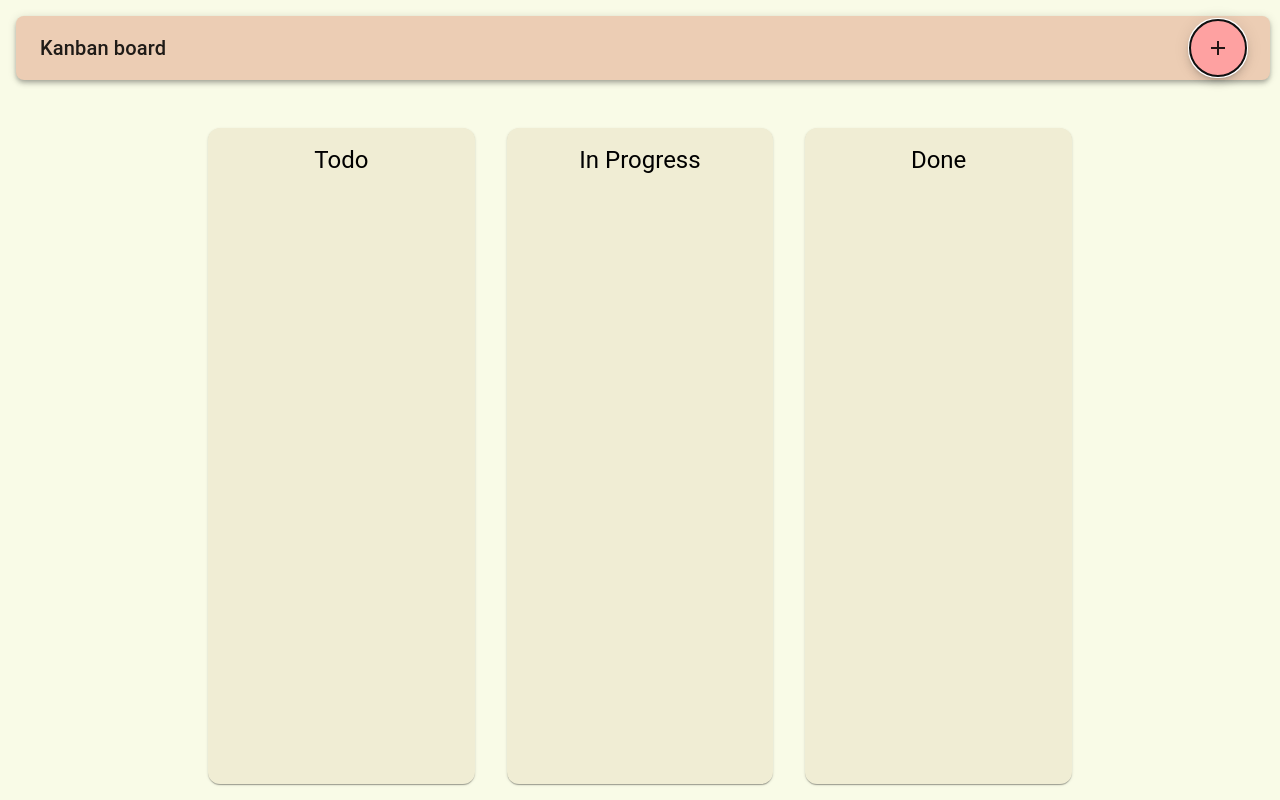
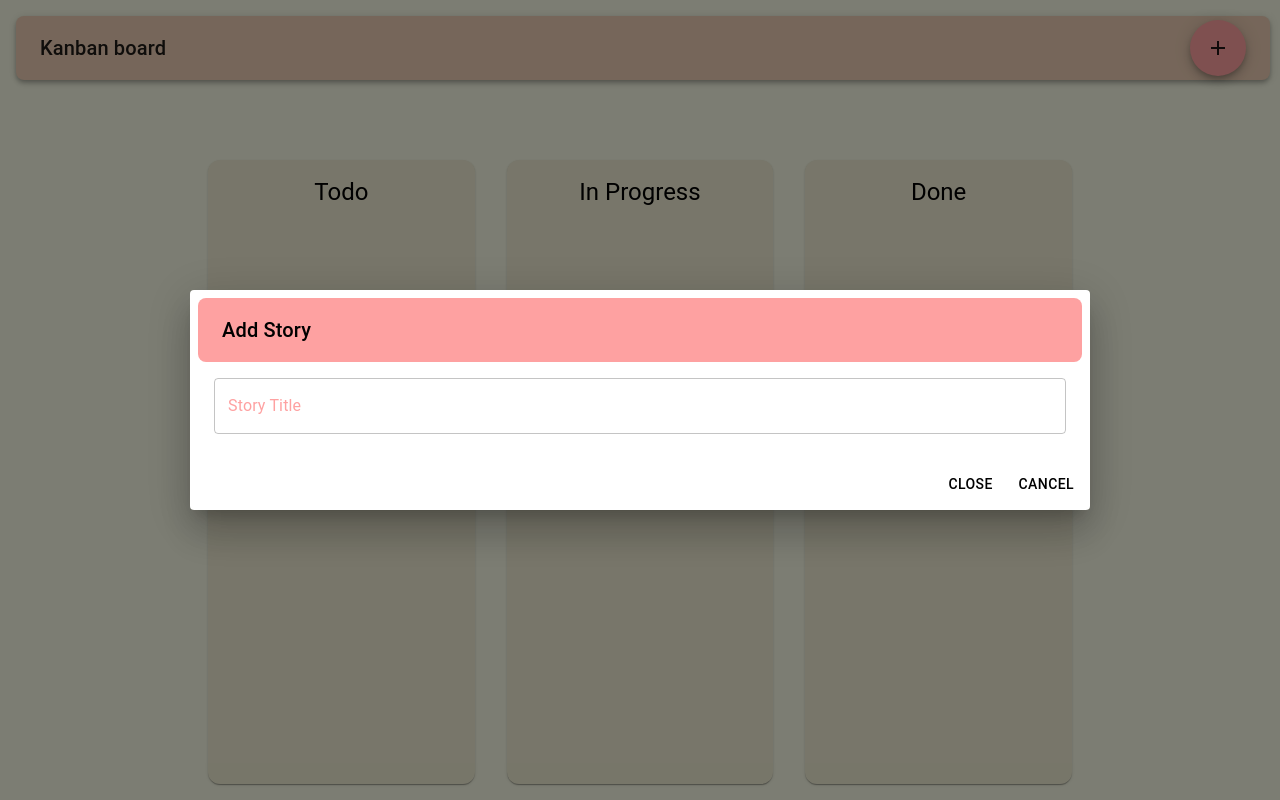
Before and after one commit to talehto/react-tests, a React (Vite) app in the folder agile-sprint-view2/: page / in a window 1280 px wide. Both pictures are taken after a click on the button "add". Built offline with nearby package versions, Linux system fonts and the light colour scheme.

Commit message:
Added "Add Story" dialog

```diff
--- a/agile-sprint-view2/src/App.tsx
+++ b/agile-sprint-view2/src/App.tsx
@@ -1,31 +1,68 @@
-import React from 'react';
+import React, { useState } from 'react';
 import Box from '@mui/material/Box';
 import Grid from '@mui/material/Grid2';
-import { CssBaseline, ThemeProvider, AppBar, Toolbar, Typography, Button } from '@mui/material';
+import { CssBaseline, ThemeProvider, Dialog, DialogActions, DialogContent, DialogContentText, DialogTitle, Button, TextField } from '@mui/material';
 import theme from './theme';
 import CustomAppBar from './components/CustomAppBar';
 import BackgroundColumn from './components/BackgroundColumn';
+import StoryDialog from './components/StoryDialog';
 
 const App: React.FC = () => {
 
+  const [open, setOpen] = useState(false);
+  const [storyTitle, setStoryTitle] = useState('');
+
   const handleButtonClick = () => {
-    console.log('Button clicked');
+    setOpen(true);
   };
+
+  const handleClose = () => {
+    //console.log(storyTitle);
+    setOpen(false);
+  };
+
+  const handleCancelButton = () => {
+    setStoryTitle('');
+    // console.log('cancel button handler');
+    // console.log(storyTitle);
+    setOpen(false);
+  };
+
+  const handleStoryTitleChange = (event: React.ChangeEvent<HTMLInputElement>) => {
+    setStoryTitle(event.target.value);
+  };
+
+  const columns = [
+    { title: "Todo", size: { xs: 4, md: 4 } },
+    { title: "In Progress", size: { xs: 4, md: 4 } },
+    { title: "Done", size: { xs: 4, md: 4 } }
+  ];
 
   return (
     <ThemeProvider theme={theme}>
       <CssBaseline />
       <Box sx={{ display: 'flex', flexDirection: 'column', flexGrow: 1, width: "100vw", height: "100vh", bgcolor: 'background.default' }}>
       <CustomAppBar title="Kanban board" sx={{ width: "98vw",  mt: 2 }} onButtonClick={handleButtonClick} />
+        <p>{storyTitle}</p>
         <Grid container sx={{ width: "70vw", height: "100vh", flexGrow: 1, margin: 'auto' }}>
-          <BackgroundColumn title="Todo" size={{ xs: 4, md: 4 }}
-            grid_sx_args={{ pl: 2, pr: 2, pt: 2, pb: 2 }} card_sx_args={{ mt: 2 }} />
-          <BackgroundColumn title="In Progress" size={{ xs: 4, md: 4 }}
-            grid_sx_args={{ pl: 2, pr: 2, pt: 2, pb: 2 }} card_sx_args={{ mt: 2 }}  />
-          <BackgroundColumn title="Done" size={{ xs: 4, md: 4 }}
-            grid_sx_args={{ pl: 2, pr: 2, pt: 2, pb: 2 }} card_sx_args={{ mt: 2 }} />
+        {columns.map((column, index) => (
+            <BackgroundColumn
+              key={index}
+              title={column.title}
+              size={column.size}
+              grid_sx_args={{ pl: 2, pr: 2, pt: 2, pb: 2 }}
+              card_sx_args={{ mt: 2 }}
+            />
+          ))}
         </Grid>
       </Box>
+      <StoryDialog
+        open={open}
+        onClose={handleClose}
+        onCancel={handleCancelButton}
+        onStoryTitleChange={handleStoryTitleChange}
+        storyTitle={storyTitle}
+      />
     </ThemeProvider>
   );
 }
--- a/agile-sprint-view2/src/components/CustomAppBar.tsx
+++ b/agile-sprint-view2/src/components/CustomAppBar.tsx
@@ -1,5 +1,5 @@
 import React from 'react';
-import { AppBar, Toolbar, Typography, Button } from '@mui/material';
+import { AppBar, Toolbar, Typography} from '@mui/material';
 import Fab from '@mui/material/Fab';
 import AddIcon from '@mui/icons-material/Add';
 
@@ -16,7 +16,7 @@ const CustomAppBar: React.FC<CustomAppBarProps> = ({ title, onButtonClick, sx })
         <Typography variant="h6" sx={{ flexGrow: 1 }}>
           {title}
         </Typography>
-        <Fab color="secondary" aria-label="add">
+        <Fab color="secondary" aria-label="add" onClick={onButtonClick}>
           <AddIcon />
         </Fab>
       </Toolbar>
--- /dev/null
+++ b/agile-sprint-view2/src/components/StoryDialog.tsx
@@ -0,0 +1,52 @@
+import React from 'react';
+import { Dialog, DialogActions, DialogContent, DialogTitle, Button, TextField } from '@mui/material';
+import theme from '../theme';
+
+interface StoryDialogProps {
+  open: boolean;
+  onClose: () => void;
+  onCancel: () => void;
+  onStoryTitleChange: (event: React.ChangeEvent<HTMLInputElement>) => void;
+  storyTitle: string;
+}
+
+const StoryDialog: React.FC<StoryDialogProps> = ({ open, onClose, onCancel, onStoryTitleChange, storyTitle }) => {
+  const handleClose = () => {
+    onCancel();
+  };
+
+  return (
+    <Dialog
+      sx={{ borderRadius: 2 }}
+      open={open}
+      onClose={handleClose}
+      maxWidth="md"
+      fullWidth
+    >
+      <DialogTitle sx={{ borderRadius: 2, margin: 1, bgcolor: 'secondary.main' }}>{"Add Story"}</DialogTitle>
+      <DialogContent>
+        <TextField
+          autoFocus
+          margin="dense"
+          id="name"
+          label="Story Title"
+          type="text"
+          fullWidth
+          variant="outlined"
+          value={storyTitle}
+          onChange={onStoryTitleChange}
+        />
+      </DialogContent>
+      <DialogActions>
+        <Button onClick={onClose} sx={{ color: theme.palette.text.primary }}>
+          Close
+        </Button>
+        <Button onClick={onCancel} sx={{ color: theme.palette.text.primary }}>
+          Cancel
+        </Button>
+      </DialogActions>
+    </Dialog>
+  );
+}
+
+export default StoryDialog;
--- a/agile-sprint-view2/src/theme.tsx
+++ b/agile-sprint-view2/src/theme.tsx
@@ -21,7 +21,7 @@ const theme = createTheme({
     },
     text: {
       primary: '#000000', // Replace with your primary text color
-      secondary: '#ffffff', // Replace with your secondary text color
+      secondary: '#FEA1A1', // Replace with your secondary text color
     },    // Add more colors as needed
     column_background: {
       default: '#F0EDD4', // Replace with your column background color
```
